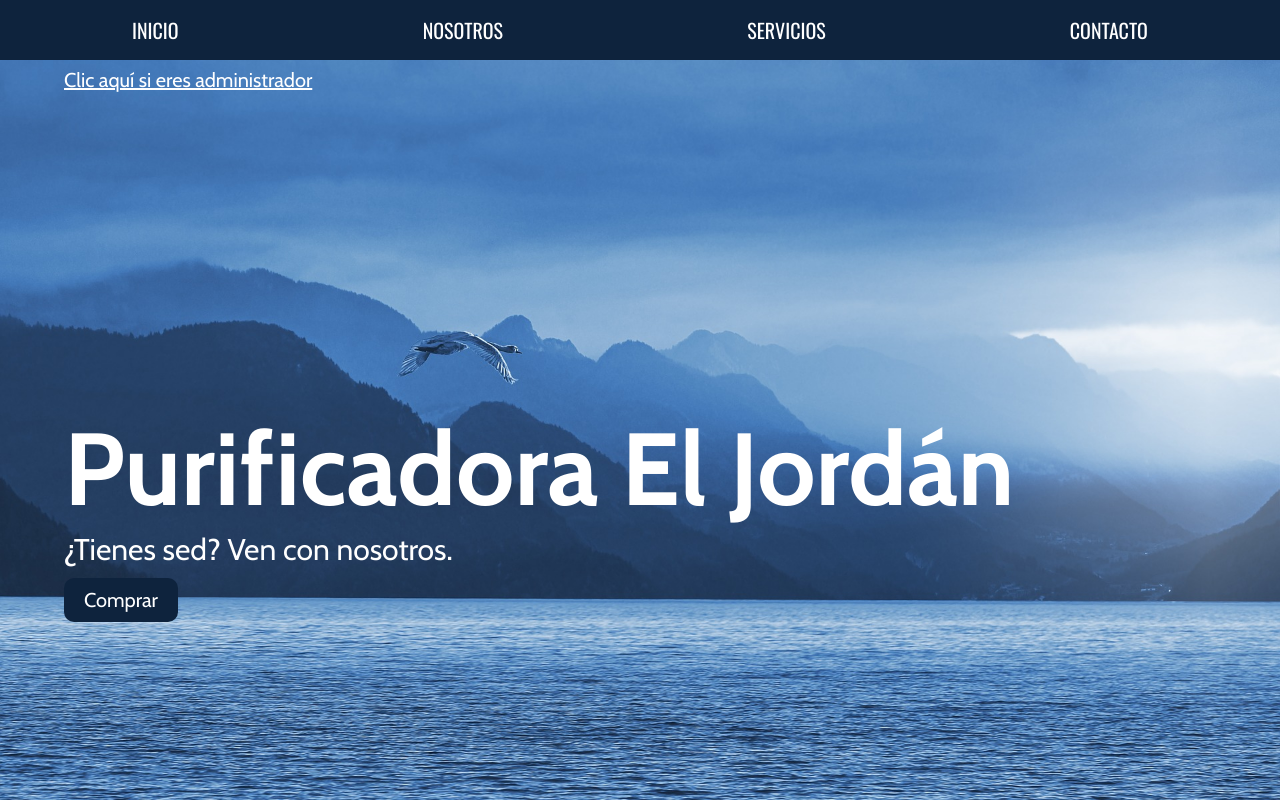
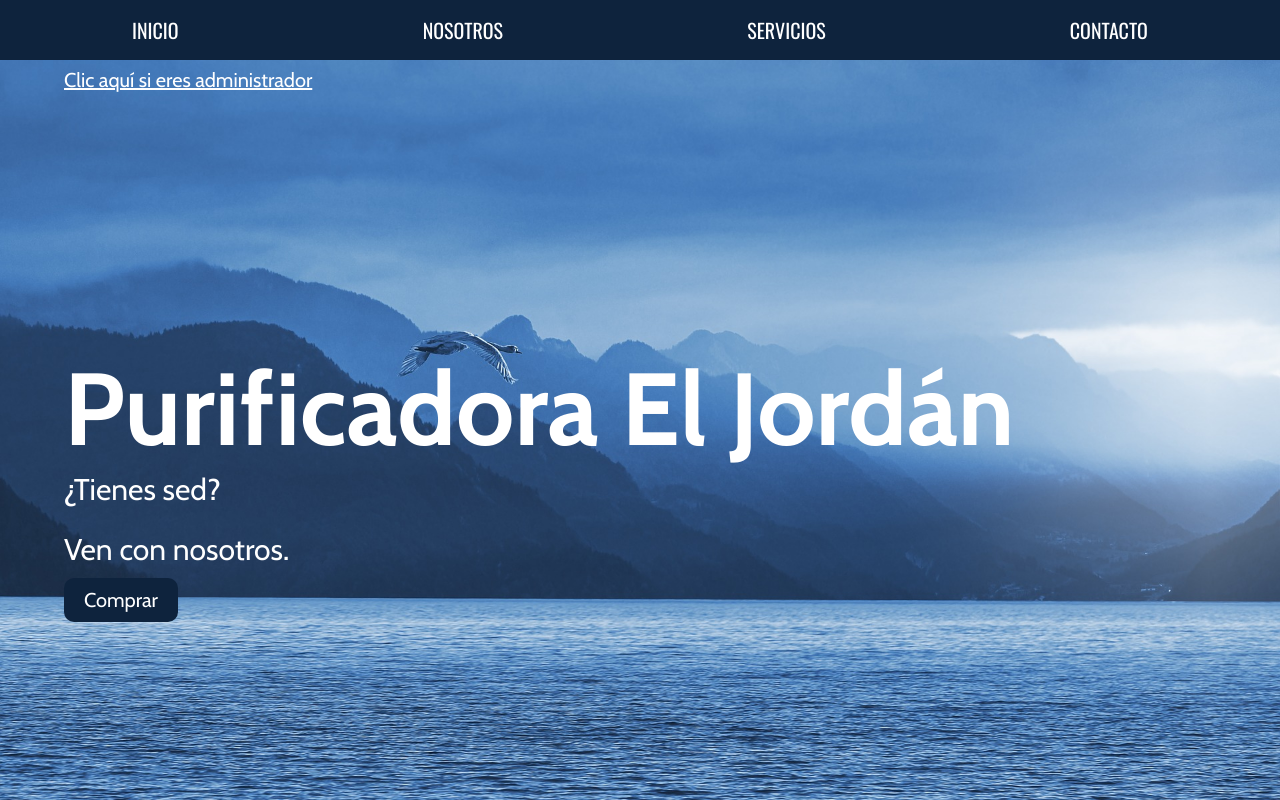
Before and after one commit to DiegoBrine269/Proyecto-Web-Purificadora-de-Agua, a plain HTML site: page index.html in a window 1280 px wide. Drawn offline with nearby package versions, Linux system fonts and the light colour scheme.

Commit message:
Update index.html

```diff
--- a/index.html
+++ b/index.html
@@ -31,7 +31,7 @@
             <div><a class="enlace" href="#">Clic aquí si eres administrador</a></div>
             <div>
                 <h1>Purificadora El Jordán</h1>
-                <p>¿Tienes sed? Ven con nosotros.</p>
+                <p>¿Tienes sed?</p> <p>Ven con nosotros.</p>
                 <a class="boton" href="#">Comprar</a>
             </div>
         </div>
```
